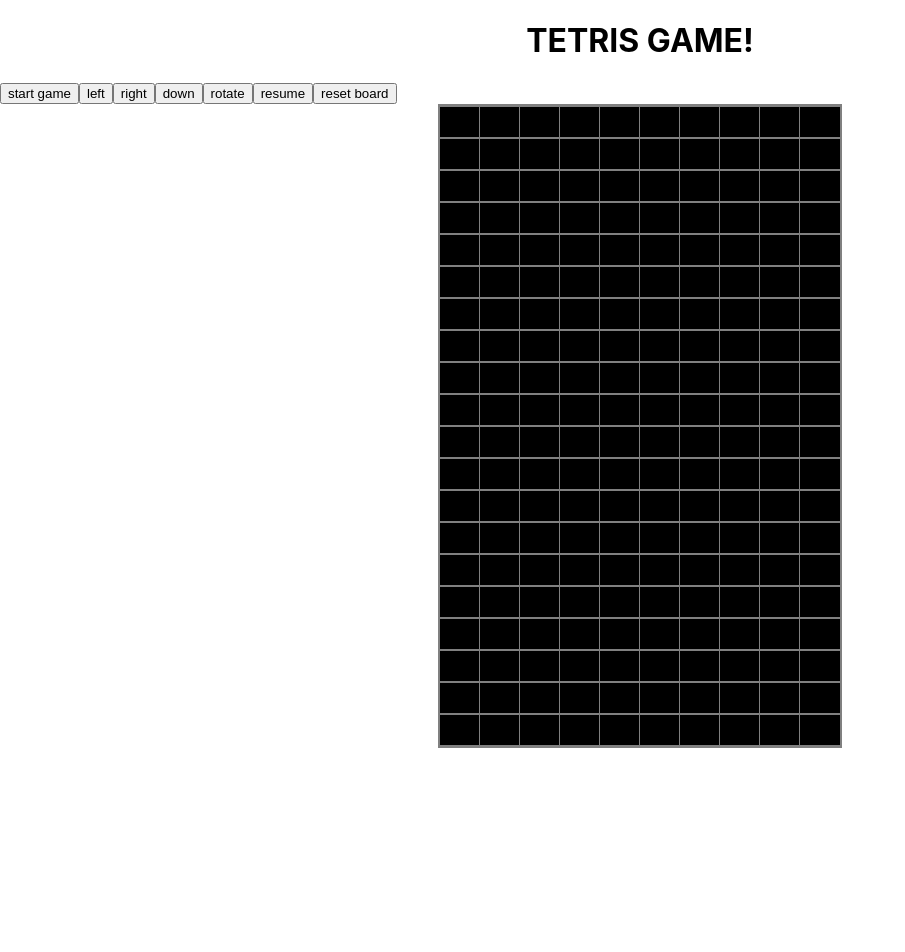
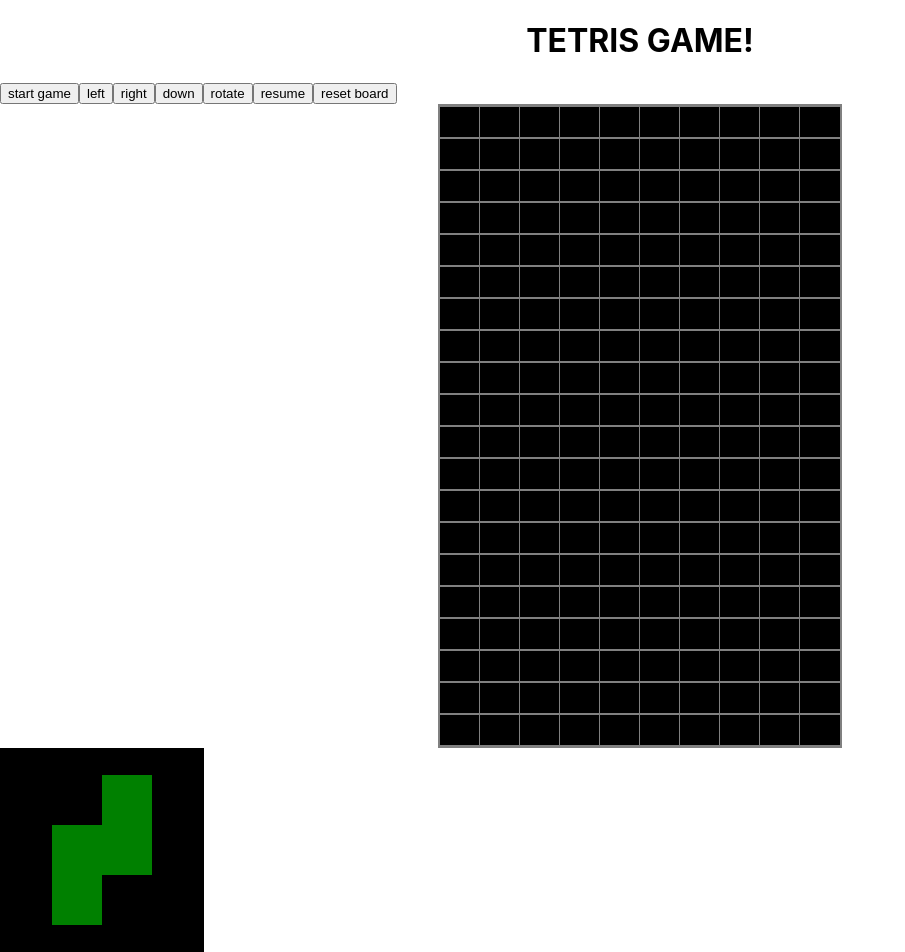
Before and after one commit to Mohanadfarid/tetrisgame, a React (Create React App) app: page / in a window 1280 px wide. Shown: the whole page, without its empty margins (0-905 px from the left). Before the commit the page ends 800 px from the top, so only its background shows below. Built offline with nearby package versions, Linux system fonts and the light colour scheme.

Commit message:
added next shape funtionality

```diff
--- a/src/components/Board/Board.jsx
+++ b/src/components/Board/Board.jsx
@@ -19,12 +19,15 @@ import {
   createShapObject,
 } from "../../utils/helpers";
 import { clearBoard } from "../../features/board/boardSlice";
+import Cell from "../cell/Cell";
 
 const Board = () => {
   const dispatch = useDispatch();
   const boardInfo = useSelector((state) => state.board);
   const shapInfo = useSelector((state) => state.currentShape);
   const [paused, setpaused] = useState(true);
+  const [nextShape, setnextShape] = useState(createShapObject(randomShapeGenerator()));
+
 
   useEffect(() => {
     if (!paused) {
@@ -32,12 +35,13 @@ const Board = () => {
         if(checkIfShapeCanGoDown(shapInfo, boardInfo)){
           dispatch(moveDown(shapInfo));
         }else{
-          dispatch(setcurrentShape(createShapObject(randomShapeGenerator())));
+          dispatch(setcurrentShape(nextShape));
+          setnextShape(createShapObject(randomShapeGenerator()))
         }
       }, 1000);
       return () => clearInterval(interval);
     }
-  }, [paused,shapInfo,boardInfo,dispatch]);
+  }, [paused,shapInfo,boardInfo,dispatch,nextShape]);
 
   const movingLeftHanddler = () => {
     if (checkIfShapeCanGoLeft(shapInfo, boardInfo)) {
@@ -66,7 +70,8 @@ const Board = () => {
     <>
       <button
         onClick={() => {
-          dispatch(setcurrentShape(createShapObject(randomShapeGenerator())));
+          dispatch(setcurrentShape(nextShape));
+          setnextShape(createShapObject(randomShapeGenerator()))
         }}
       >
         start game
@@ -77,11 +82,23 @@ const Board = () => {
       <button onClick={rotatingHanddler}>rotate</button>
       <button onClick={()=>setpaused(!paused)}>{paused?`resume`:`pause`}</button>
       <button onClick={()=>{dispatch(clearBoard())}}>reset board</button>
+
+
       <div className={`${styles.boardBody}`}>
         {boardInfo.boardStats.map((columnInfo, columnidex) => (
           <BoardColumn key={columnidex} columnInfo={columnInfo} />
         ))}
       </div>
+
+      <div className={`${styles.nextShapContainer}`}>
+          {
+            nextShape.shape.shape[nextShape.shapeFormIndex].map((columnInfo)=>{
+              return <div className={`${styles.column}`}>{columnInfo.map((cellInfo)=> <div style={{backgroundColor:`${cellInfo.color}`}} className={`${styles.cell}`}></div>)}</div>
+            }
+            )
+          }
+        </div>
+
     </>
   );
 };
--- a/src/components/Board/board.module.css
+++ b/src/components/Board/board.module.css
@@ -8,3 +8,19 @@
     max-height: 800px;
     max-width: 400px;
 }
+
+.nextShapContainer{
+    background-color: black;
+    align-items: center;
+    justify-content: center;
+    display: flex;
+    height: 200px;
+    width: 200px;
+    border:2px solid black;
+
+}
+
+.cell{
+    width: 50px;
+    height: 50px;
+}
--- a/src/components/cell/cell.module.css
+++ b/src/components/cell/cell.module.css
@@ -26,6 +26,3 @@
 .red{
     background-color: red;
 }
-.active{
-    border: 1px solid black !important;
-}
```
